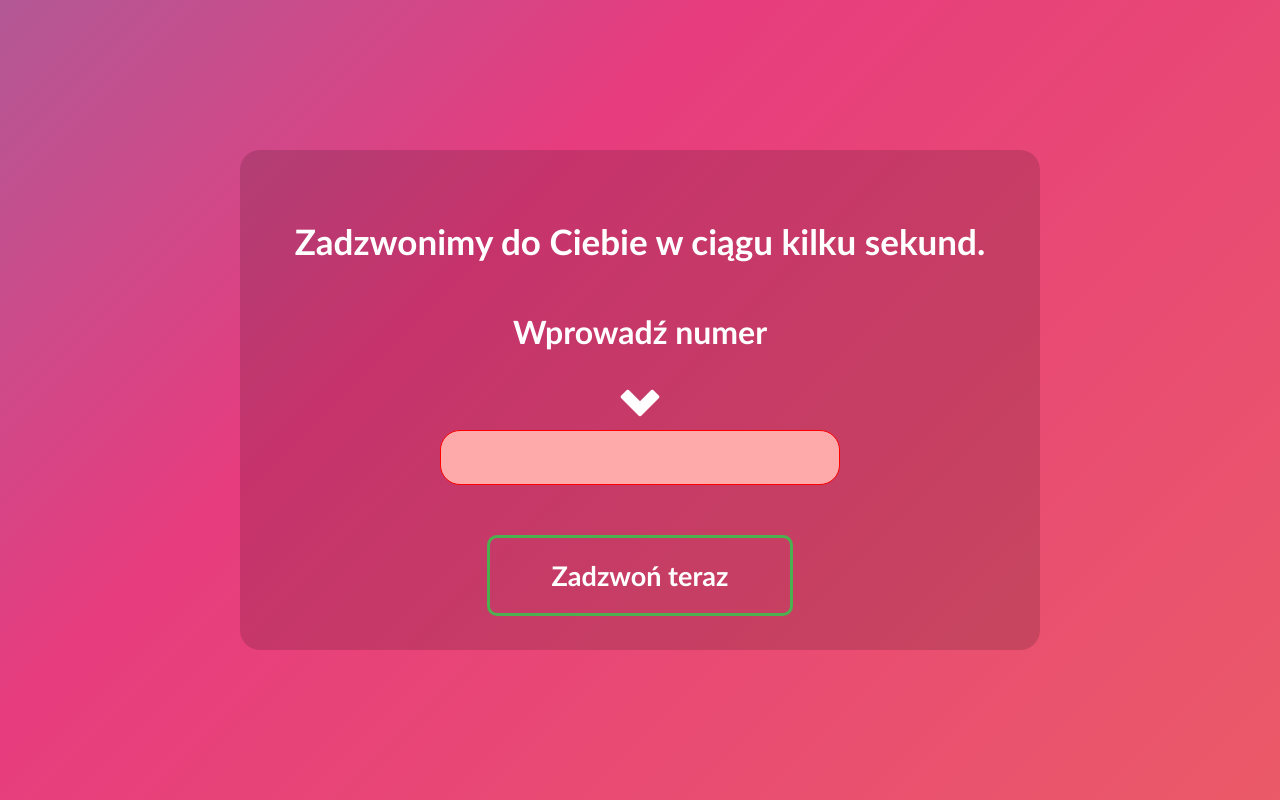
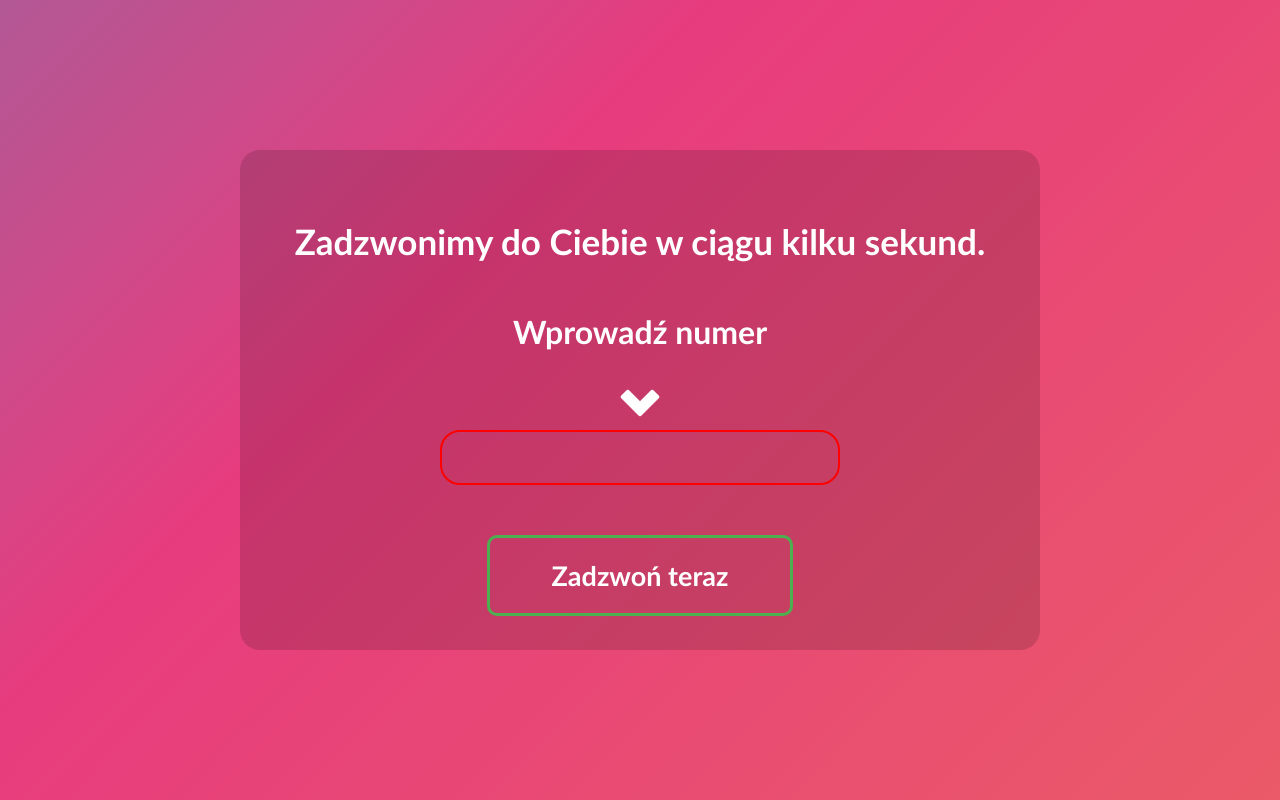
Before and after one commit to Szerwoll/FokusWebApps_KonradSzerwinski, an Angular app in the folder front/: page / in a window 1280 px wide. Built offline with nearby package versions, Linux system fonts and the light colour scheme.

Commit message:
Cosmetic changes

```diff
--- a/front/src/styles.css
+++ b/front/src/styles.css
@@ -121,10 +121,11 @@ h6 {
   box-sizing: border-box;
   font-size: 28px;
   letter-spacing: 2px;
+  color: white;
   text-align: center;
-  border: 2px solid #4CAF50;
+  border: 3px solid #4CAF50;
   border-radius: 20px;
-  background-color: rgb(157, 255, 189);
+  background-color: rgba(91, 255, 145, 0.295);
 }
 
 .call-button {
@@ -151,6 +152,6 @@ h6 {
 }
 
 .error {
-  border: 1px solid #FF0000;
-  background: rgb(255, 170, 170)
+  border: 2px solid #FF0000;
+  background: rgba(255, 170, 170, 0)
 }
```
